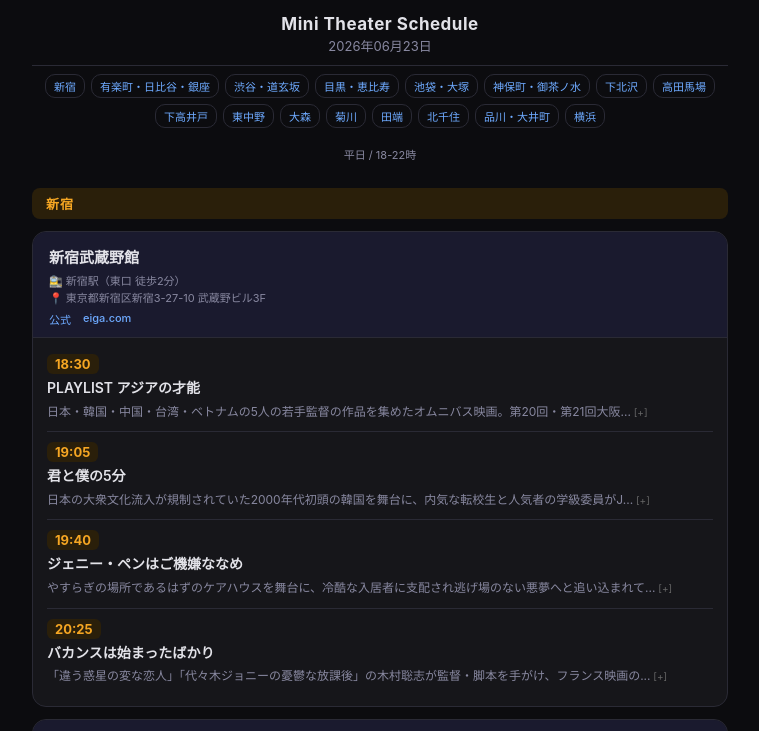
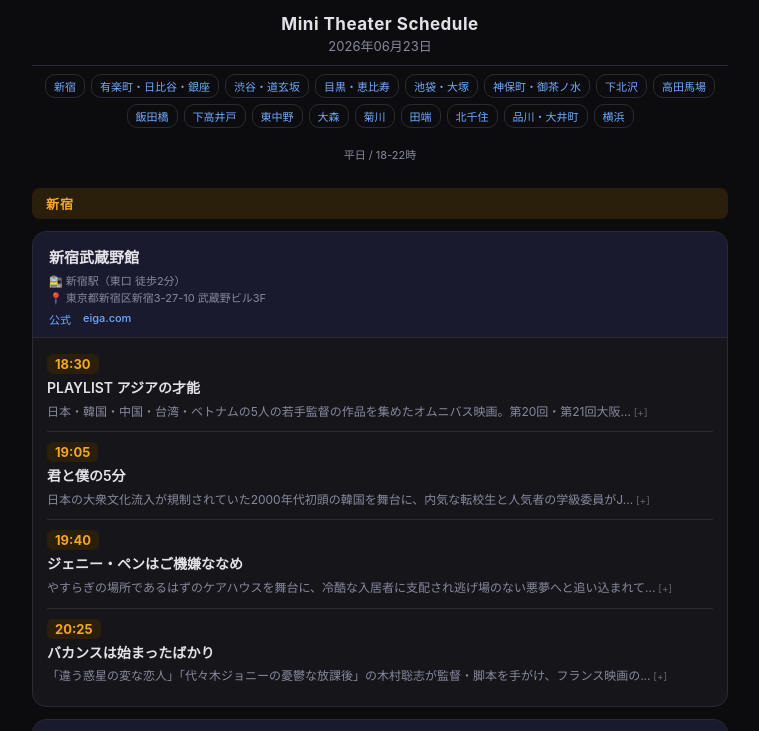
Before and after one commit to taiwan-chodofu/mini-theater-schedule, a plain HTML site: page index.html in a window 1280 px wide. Shown: the top 731 px of the page, without its empty margins (260-1019 px from the left). Drawn offline with Linux system fonts and the light colour scheme.

Commit message:
update schedule 2026-06-23

```diff
--- a/index.html
+++ b/index.html
@@ -124,7 +124,7 @@ body {
   <h1>Mini Theater Schedule</h1>
   <div class="date">2026年06月23日</div>
 </header>
-<nav class="area-nav"><a href="#area-新宿" class="nav-link">新宿</a><a href="#area-有楽町・日比谷・銀座" class="nav-link">有楽町・日比谷・銀座</a><a href="#area-渋谷・道玄坂" class="nav-link">渋谷・道玄坂</a><a href="#area-目黒・恵比寿" class="nav-link">目黒・恵比寿</a><a href="#area-池袋・大塚" class="nav-link">池袋・大塚</a><a href="#area-神保町・御茶ノ水" class="nav-link">神保町・御茶ノ水</a><a href="#area-下北沢" class="nav-link">下北沢</a><a href="#area-高田馬場" class="nav-link">高田馬場</a><a href="#area-下高井戸" class="nav-link">下高井戸</a><a href="#area-東中野" class="nav-link">東中野</a><a href="#area-大森" class="nav-link">大森</a><a href="#area-菊川" class="nav-link">菊川</a><a href="#area-田端" class="nav-link">田端</a><a href="#area-北千住" class="nav-link">北千住</a><a href="#area-品川・大井町" class="nav-link">品川・大井町</a><a href="#area-横浜" class="nav-link">横浜</a></nav>
+<nav class="area-nav"><a href="#area-新宿" class="nav-link">新宿</a><a href="#area-有楽町・日比谷・銀座" class="nav-link">有楽町・日比谷・銀座</a><a href="#area-渋谷・道玄坂" class="nav-link">渋谷・道玄坂</a><a href="#area-目黒・恵比寿" class="nav-link">目黒・恵比寿</a><a href="#area-池袋・大塚" class="nav-link">池袋・大塚</a><a href="#area-神保町・御茶ノ水" class="nav-link">神保町・御茶ノ水</a><a href="#area-下北沢" class="nav-link">下北沢</a><a href="#area-高田馬場" class="nav-link">高田馬場</a><a href="#area-飯田橋" class="nav-link">飯田橋</a><a href="#area-下高井戸" class="nav-link">下高井戸</a><a href="#area-東中野" class="nav-link">東中野</a><a href="#area-大森" class="nav-link">大森</a><a href="#area-菊川" class="nav-link">菊川</a><a href="#area-田端" class="nav-link">田端</a><a href="#area-北千住" class="nav-link">北千住</a><a href="#area-品川・大井町" class="nav-link">品川・大井町</a><a href="#area-横浜" class="nav-link">横浜</a></nav>
 <div class="tabs">
 <div class="day-info">平日 / 18-22時</div><div class="area-header" id="area-新宿">新宿</div>
     <section class="theater">
@@ -904,7 +904,7 @@ body {
         </div>
         <details class="mv-details"><summary class="mv-desc-short">名匠・小津安二郎の代表作で、東京で暮らす子どもたちを訪ねた老夫婦の姿を通し、戦後日本における家族関係...</summary><p class="mv-desc-full">名匠・小津安二郎の代表作で、東京で暮らす子どもたちを訪ねた老夫婦の姿を通し、戦後日本における家族関係の変化を描いた...</p></details>
       </div></div>
-    </section><div class="area-header" id="area-下高井戸">下高井戸</div>
+    </section><div class="area-header" id="area-飯田橋">飯田橋</div><div class="area-header" id="area-下高井戸">下高井戸</div>
     <section class="theater">
       <div class="th-head">
         <h2>下高井戸シネマ</h2>
@@ -1251,7 +1251,7 @@ body {
     </section>
 </div>
 <footer class="ftr">
-  08:22 updated / source: eiga.com<br>
+  10:50 updated / source: eiga.com<br>
   ※ schedules may change. check official sites.
 </footer>
 </body>
```
